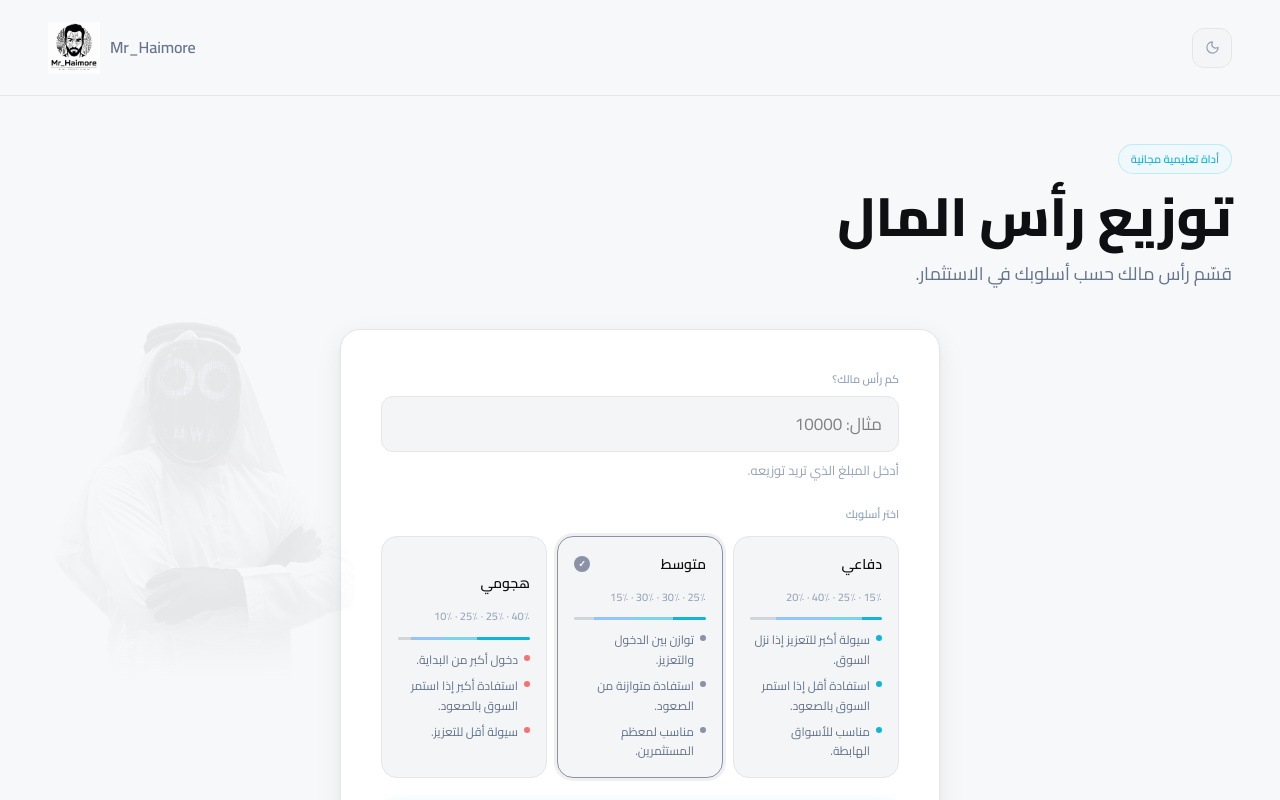
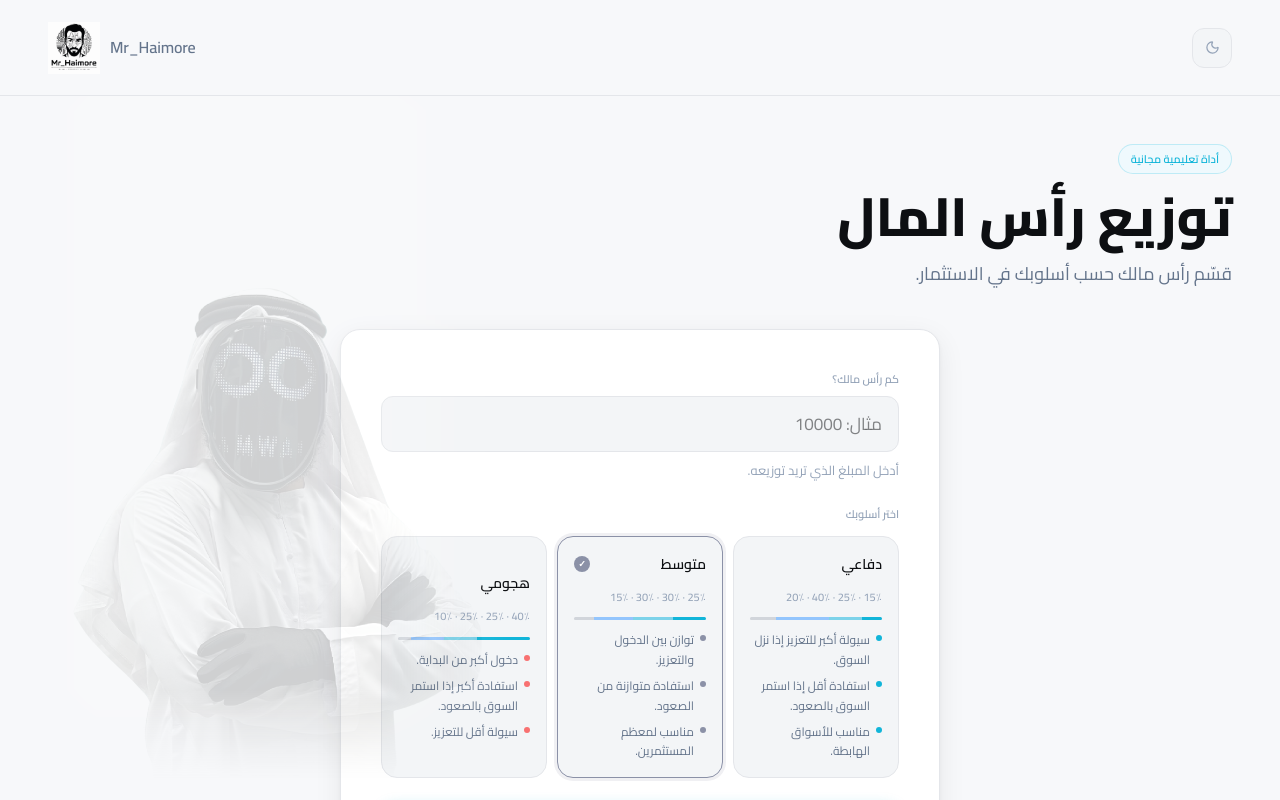
Before and after one commit to haimoreah/Mr_Haimore-capital-allocator, a React (Vite) app: page / in a window 1280 px wide. Shown: the top 800 px of the page. Built offline with nearby package versions, Linux system fonts and the light colour scheme.

Commit message:
enlarge and brighten the desktop brand watermark

```diff
--- a/src/index.css
+++ b/src/index.css
@@ -242,9 +242,9 @@ input[type='number'] { -moz-appearance: textfield; }
   left: 0;
   top: 50%;
   transform: translateY(-50%);
-  height: 70vh;
+  height: 95vh;
   width: auto;
-  opacity: 0.065;
+  opacity: 0.16;
   z-index: 0;
   pointer-events: none;
   user-select: none;
```
